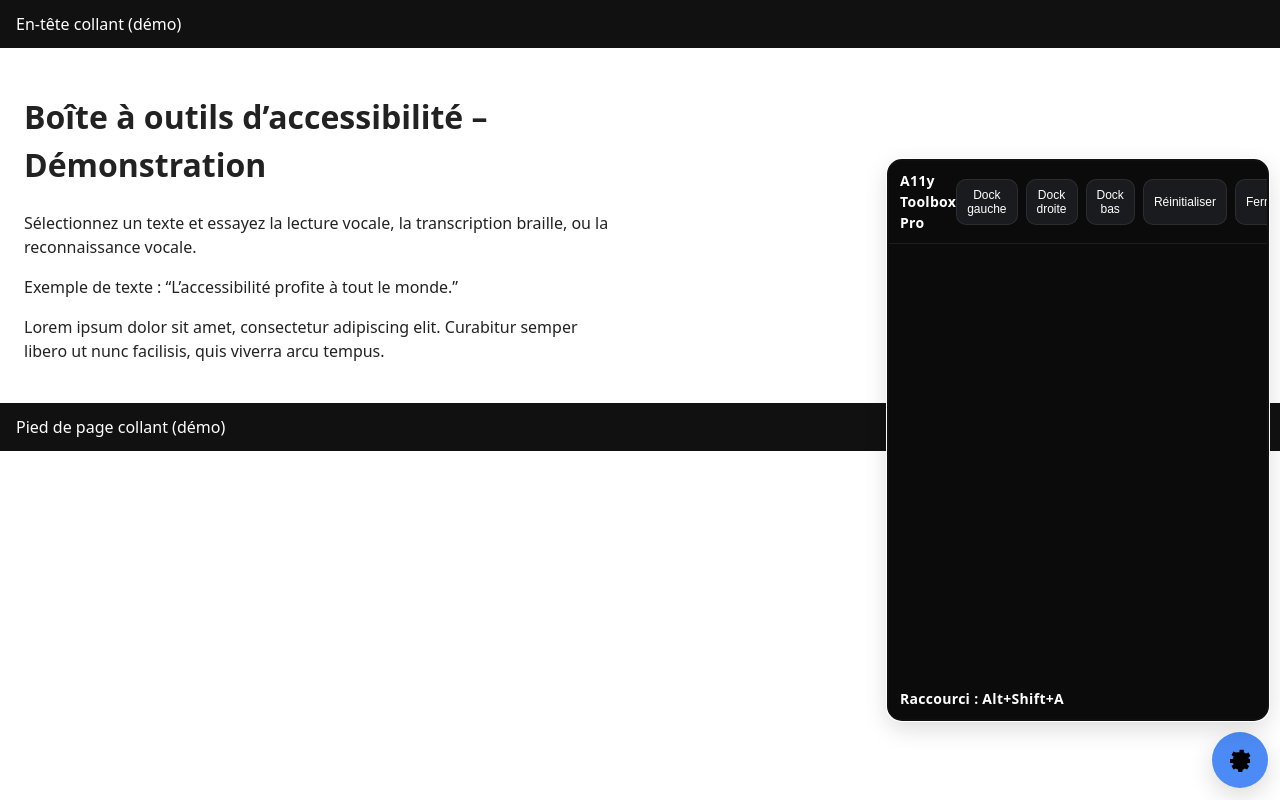
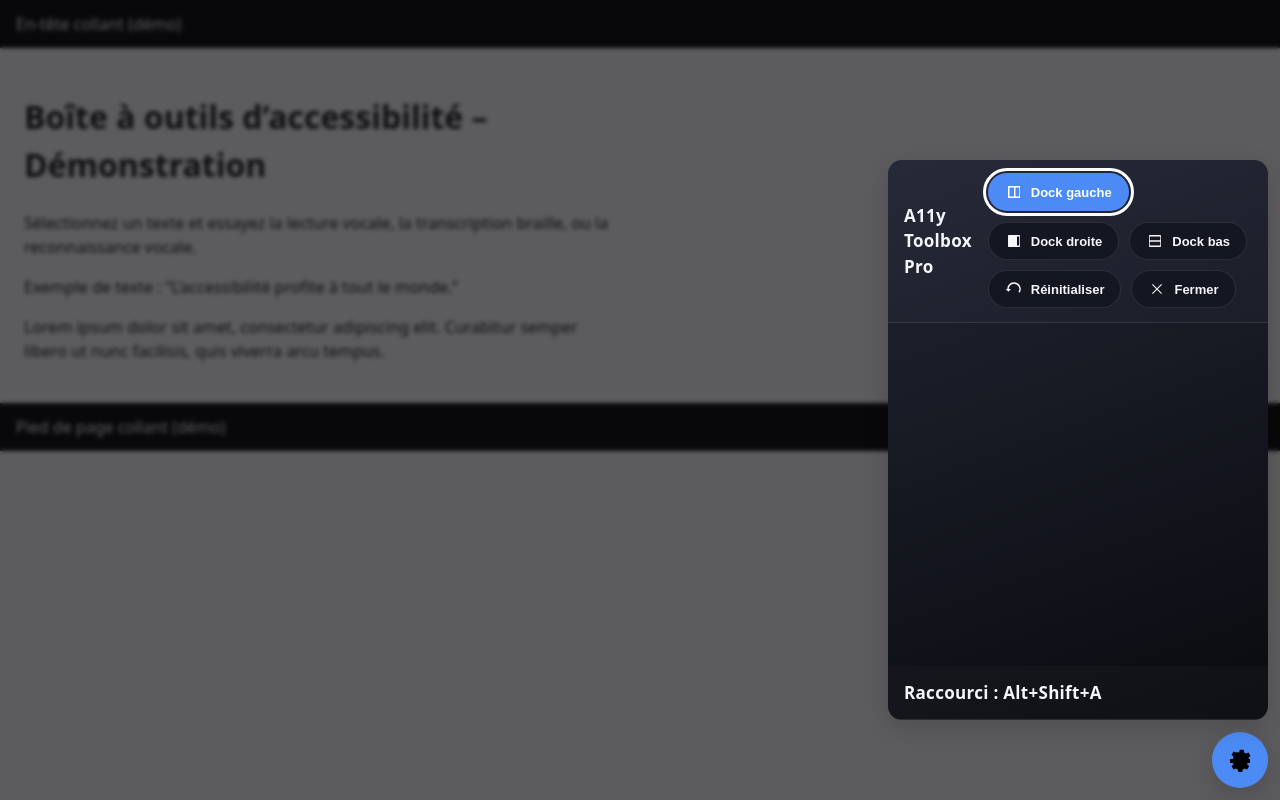
Before and after one commit to jeromelegousse/a11y-toolbox-pro, a PHP site: page / in a window 1280 px wide, after a click that opens the changed part. Run offline with PHP 8.4, Linux system fonts and the light colour scheme.

Commit message:
feat: refresh toolbox hierarchy and focus handling

```diff
--- a/src/css/styles.css
+++ b/src/css/styles.css
@@ -3,9 +3,13 @@
   --a11ytb-z: 2147483000;
   --a11ytb-radius: 14px;
   --a11ytb-shadow: 0 8px 24px rgb(0 0 0 / 15%);
-  --a11ytb-bg: #0b0b0c;
-  --a11ytb-fg: #fff;
+  --a11ytb-bg: #05060a;
+  --a11ytb-fg: #f5f6fb;
   --a11ytb-accent: #4c8bf5;
+  --a11ytb-surface: #141622;
+  --a11ytb-surface-alt: #1d2030;
+  --a11ytb-overlay: rgb(5 6 10 / 65%);
+  --a11ytb-border: rgb(255 255 255 / 10%);
   --a11ytb-safe-margin: 12px;
   --a11ytb-size: 56px;
   --a11ytb-panel-w: min(92vw, 380px);
@@ -72,13 +76,30 @@
   height: 24px;
 }
 
+.a11ytb-overlay {
+  position: fixed;
+  inset: 0;
+  background: var(--a11ytb-overlay);
+  backdrop-filter: blur(2px);
+  z-index: 2147482990;
+  display: none;
+}
+
+.a11ytb-overlay[data-open="true"] {
+  display: block;
+}
+
+.a11ytb-modal-open {
+  overflow: hidden;
+}
+
 .a11ytb-panel {
   position: fixed;
   right: calc(var(--a11ytb-safe-margin) + env(safe-area-inset-right));
   bottom: calc(calc(var(--a11ytb-safe-margin) + env(safe-area-inset-bottom)) + var(--a11ytb-size) + 12px);
   width: var(--a11ytb-panel-w);
   height: var(--a11ytb-panel-h);
-  background: var(--a11ytb-bg);
+  background: linear-gradient(160deg, var(--a11ytb-surface-alt), var(--a11ytb-bg));
   color: var(--a11ytb-fg);
   border-radius: var(--a11ytb-radius);
   box-shadow: var(--a11ytb-shadow);
@@ -96,29 +117,37 @@
   display: flex;
   align-items: center;
   justify-content: space-between;
-  padding: 10px 12px;
-  border-bottom: 1px solid rgb(255 255 255 / 8%);
+  padding: 14px 16px;
+  gap: 16px;
+  background: rgb(255 255 255 / 4%);
+  border-bottom: 1px solid var(--a11ytb-border);
 }
 
 .a11ytb-title {
   font-weight: 700;
-  font-size: 14px;
+  font-size: 17px;
   letter-spacing: 0.3px;
 }
 
 .a11ytb-actions {
   display: flex;
-  gap: 8px;
+  flex-wrap: wrap;
+  gap: 10px;
 }
 
 .a11ytb-button {
-  background: #1a1b1e;
-  color: #fff;
-  border: 1px solid rgb(255 255 255 / 8%);
-  border-radius: 10px;
-  padding: 8px 10px;
-  font-size: 12px;
+  background: var(--a11ytb-surface);
+  color: var(--a11ytb-fg);
+  border: 1px solid var(--a11ytb-border);
+  border-radius: 999px;
+  padding: 9px 16px;
+  font-size: 13px;
+  font-weight: 600;
   cursor: pointer;
+  display: inline-flex;
+  align-items: center;
+  gap: 8px;
+  transition: background-color 0.2s ease, border-color 0.2s ease, transform 0.2s ease;
 }
 
 .a11ytb-button[aria-pressed="true"] {
@@ -126,26 +155,123 @@
   border-color: transparent;
 }
 
+.a11ytb-button:hover,
+.a11ytb-button:focus-visible {
+  background: var(--a11ytb-accent);
+  border-color: transparent;
+  color: #fff;
+  transform: translateY(-1px);
+}
+
+.a11ytb-button:focus-visible {
+  outline: 3px solid #fff;
+  outline-offset: 2px;
+}
+
+.a11ytb-button-icon {
+  display: inline-flex;
+  width: 18px;
+  height: 18px;
+  color: inherit;
+}
+
+.a11ytb-button-icon svg {
+  width: 100%;
+  height: 100%;
+  fill: currentcolor;
+}
+
+.a11ytb-button-label {
+  display: inline-block;
+}
+
 .a11ytb-body {
   display: grid;
   grid-template-columns: 1fr;
   gap: 10px;
-  padding: 12px;
+  padding: 16px;
   overflow: auto;
+  background: rgb(255 255 255 / 2%);
 }
 
 .a11ytb-module {
-  background: #121316;
-  border: 1px solid rgb(255 255 255 / 6%);
+  background: linear-gradient(165deg, var(--a11ytb-surface-alt), var(--a11ytb-surface));
+  border: 1px solid var(--a11ytb-border);
+  border-radius: 16px;
+  padding: 16px;
+  display: grid;
+  gap: 12px;
+  box-shadow: inset 0 1px 0 rgb(255 255 255 / 6%);
+}
+
+.a11ytb-module:focus-within {
+  border-color: var(--a11ytb-accent);
+  box-shadow: 0 0 0 2px rgb(76 139 245 / 35%);
+}
+
+.a11ytb-module-title {
+  margin: 0;
+  font-size: 15px;
+  font-weight: 700;
+  display: flex;
+  align-items: center;
+  gap: 10px;
+}
+
+.a11ytb-module-icon {
+  width: 22px;
+  height: 22px;
+  display: inline-flex;
+  align-items: center;
+  justify-content: center;
+  background: rgb(76 139 245 / 22%);
+  border-radius: 8px;
+  color: var(--a11ytb-accent);
+}
+
+.a11ytb-module-icon svg {
+  width: 16px;
+  height: 16px;
+  fill: currentcolor;
+}
+
+.a11ytb-row {
+  display: flex;
+  flex-wrap: wrap;
+  gap: 10px;
+  align-items: center;
+}
+
+.a11ytb-module label {
+  display: grid;
+  gap: 6px;
+  font-size: 13px;
+}
+
+.a11ytb-module input[type="range"] {
+  accent-color: var(--a11ytb-accent);
+}
+
+.a11ytb-module textarea,
+.a11ytb-module input:not([type="range"]),
+.a11ytb-module select {
+  background: rgb(8 9 14 / 60%);
+  border: 1px solid var(--a11ytb-border);
   border-radius: 12px;
   padding: 10px;
-  display: grid;
-  gap: 8px;
+  color: var(--a11ytb-fg);
+  font-family: inherit;
 }
 
-.a11ytb-module h3 {
-  margin: 0;
-  font-size: 13px;
+.a11ytb-module textarea {
+  resize: vertical;
+}
+
+.a11ytb-module textarea:focus-visible,
+.a11ytb-module input:focus-visible,
+.a11ytb-module select:focus-visible {
+  outline: 2px solid var(--a11ytb-accent);
+  outline-offset: 1px;
 }
 
 .a11ytb-note {
--- a/src/main.js
+++ b/src/main.js
@@ -15,6 +15,24 @@
   contrast: { enabled: false },
   spacing: { lineHeight: 1.5, letterSpacing: 0 }
 };
+
+const moduleIcons = {
+  tts: '<svg viewBox="0 0 24 24" focusable="false"><path d="M4 9v6h3l4 4V5L7 9H4zm13 3a3 3 0 00-3-3v6a3 3 0 003-3zm-3-6.9v2.07a5 5 0 010 9.66V18a7 7 0 000-13.9z"/></svg>',
+  stt: '<svg viewBox="0 0 24 24" focusable="false"><path d="M12 14a3 3 0 003-3V6a3 3 0 10-6 0v5a3 3 0 003 3zm5-3a1 1 0 012 0 7 7 0 01-6 6.92V21h3v1H8v-1h3v-3.08A7 7 0 015 11a1 1 0 012 0 5 5 0 0010 0z"/></svg>',
+  braille: '<svg viewBox="0 0 24 24" focusable="false"><path d="M6 7a2 2 0 110-4 2 2 0 010 4zm0 7a2 2 0 110-4 2 2 0 010 4zm0 7a2 2 0 110-4 2 2 0 010 4zm12-14a2 2 0 110-4 2 2 0 010 4zm0 7a2 2 0 110-4 2 2 0 010 4zm0 7a2 2 0 110-4 2 2 0 010 4z"/></svg>',
+  contrast: '<svg viewBox="0 0 24 24" focusable="false"><path d="M12 2a10 10 0 100 20V2z"/></svg>',
+  spacing: '<svg viewBox="0 0 24 24" focusable="false"><path d="M7 4h10v2H7V4zm-2 5h14v2H5V9zm3 5h8v2H8v-2zm-3 5h14v2H5v-2z"/></svg>'
+};
+
+function moduleTitle(key, label) {
+  const icon = moduleIcons[key] || '';
+  return `
+    <h3 class="a11ytb-module-title">
+      <span class="a11ytb-module-icon" aria-hidden="true">${icon}</span>
+      ${label}
+    </h3>
+  `;
+}
 
 function ttsStatusMessage(status) {
   switch (status) {
@@ -45,8 +63,8 @@
       <p class="a11ytb-note" role="status" data-ref="status"${statusMessage ? '' : ' hidden'}>${statusMessage}</p>
     `;
     return `
-      <h3>Lecture vocale (TTS)</h3>
-      <div class="row">
+      ${moduleTitle('tts', 'Lecture vocale (TTS)')}
+      <div class="a11ytb-row">
         <button class="a11ytb-button" data-action="speak-selection">Lire la sélection</button>
         <button class="a11ytb-button" data-action="speak-page">Lire la page</button>
         <button class="a11ytb-button" data-action="stop">Stop</button>
@@ -86,8 +104,8 @@
   render: (state) => {
     const s = state.get();
     return `
-      <h3>Reconnaissance vocale (STT)</h3>
-      <div class="row">
+      ${moduleTitle('stt', 'Reconnaissance vocale (STT)')}
+      <div class="a11ytb-row">
         <button class="a11ytb-button" data-action="start">Démarrer</button>
         <button class="a11ytb-button" data-action="stop">Arrêter</button>
         <span>Status&nbsp;: <strong data-ref="status">${s.stt.status}</strong></span>
@@ -112,8 +130,8 @@
   render: (state) => {
     const s = state.get();
     return `
-      <h3>Braille</h3>
-      <div class="row">
+      ${moduleTitle('braille', 'Braille')}
+      <div class="a11ytb-row">
         <button class="a11ytb-button" data-action="sel">Transcrire la sélection</button>
         <button class="a11ytb-button" data-action="clear">Effacer</button>
       </div>
@@ -134,7 +152,7 @@
   render: (state) => {
     const s = state.get();
     return `
-      <h3>Contraste élevé</h3>
+      ${moduleTitle('contrast', 'Contraste élevé')}
       <button class="a11ytb-button" data-action="toggle" aria-pressed="${s.contrast.enabled}">${s.contrast.enabled ? 'Désactiver' : 'Activer'}</button>
     `;
   },
@@ -155,7 +173,7 @@
   render: (state) => {
     const s = state.get();
     return `
-      <h3>Espacements</h3>
+      ${moduleTitle('spacing', 'Espacements')}
       <label>Interlignage <input type="range" min="1" max="2.4" step="0.1" value="${s.spacing.lineHeight}" data-bind="lineHeight"></label>
       <label>Espacement des lettres <input type="range" min="0" max="0.2" step="0.01" value="${s.spacing.letterSpacing}" data-bind="letterSpacing"></label>
     `;
```
Also changed, not shown: src/ui.js (+90 -9 lines), 1 other file.
